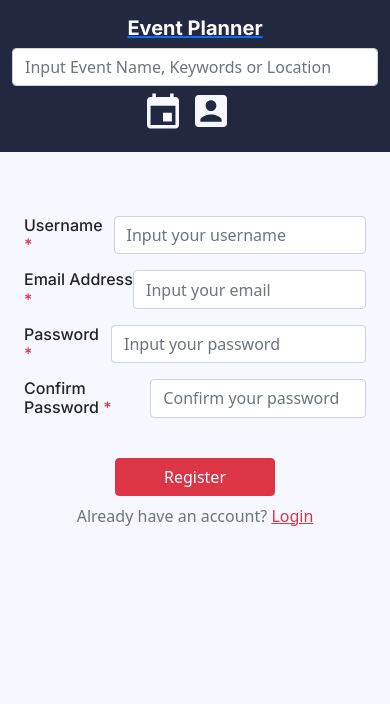
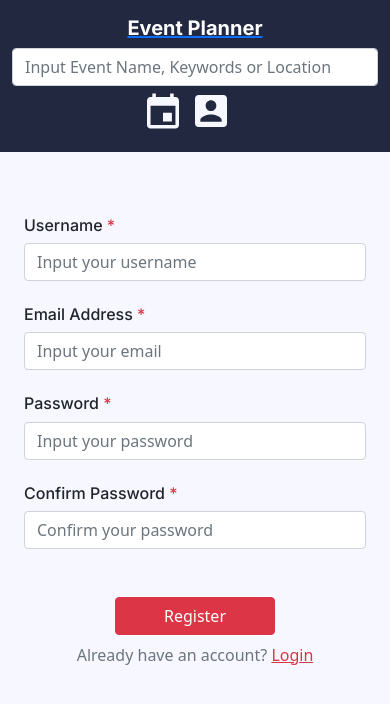
Before and after one commit to ALTA-FE4-AhmadTiarK/Event-Planning-App, a Next.js app: page /register in a window 390 px wide. Shown: the top 704 px of the page. Built offline with nearby package versions, Linux system fonts and the light colour scheme; no server answers.

Commit message:
update responsive for register form

```diff
--- a/pages/register.jsx
+++ b/pages/register.jsx
@@ -79,51 +79,51 @@ export default function Register() {
 			<Layout>
 				<div className='container my-5' style={{ height: 100 + 'vh' }}>
 					<form className='align-items-center overflow-auto'>
-						<div className='form-group d-flex justify-content-between my-3'>
+						<div className='form-group d-flex flex-wrap justify-content-between my-3'>
 							<h6 className='my-auto'>
 								Username <span className='text-danger'>*</span>
 							</h6>
 							<input
 								type='text'
-								className='form-control w-75'
+								className='form-control w-100 my-2'
 								value={username}
 								onChange={(e) => setUsername(e.target.value)}
 								placeholder='Input your username'
 							/>
 						</div>
-						<div className='form-group d-flex justify-content-between my-3'>
+						<div className='form-group d-flex flex-wrap justify-content-between my-3'>
 							<h6 className='my-auto'>
 								Email Address{' '}
 								<span className='text-danger'>*</span>
 							</h6>
 							<input
 								type='email'
-								className='form-control w-75'
+								className='form-control w-100 my-2'
 								value={email}
 								onChange={(e) => setEmail(e.target.value)}
 								placeholder='Input your email'
 							/>
 						</div>
-						<div className='form-group d-flex justify-content-between my-3'>
+						<div className='form-group d-flex flex-wrap justify-content-between my-3'>
 							<h6 className='my-auto'>
 								Password <span className='text-danger'>*</span>
 							</h6>
 							<input
 								type='password'
-								className='form-control w-75'
+								className='form-control w-100 my-2'
 								value={password}
 								onChange={(e) => setPassword(e.target.value)}
 								placeholder='Input your password'
 							/>
 						</div>
-						<div className='form-group d-flex justify-content-between my-3'>
+						<div className='form-group d-flex flex-wrap justify-content-between my-3'>
 							<h6 className='my-auto'>
 								Confirm Password{' '}
 								<span className='text-danger'>*</span>
 							</h6>
 							<input
 								type='password'
-								className='form-control w-75'
+								className='form-control w-100 my-2'
 								value={confirmPassword}
 								onChange={(e) =>
 									setConfirmPassword(e.target.value)
```
